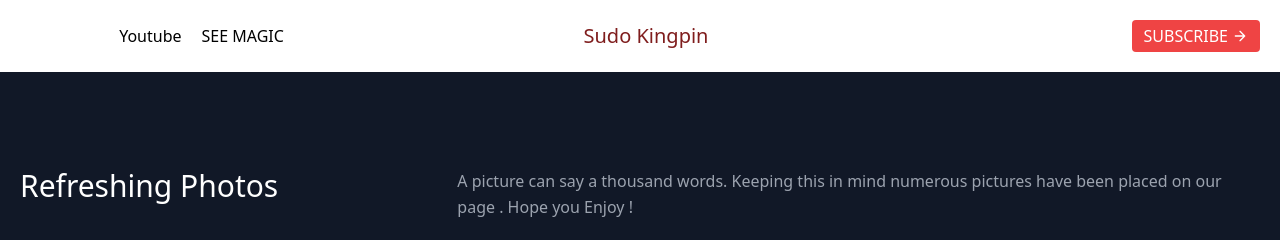
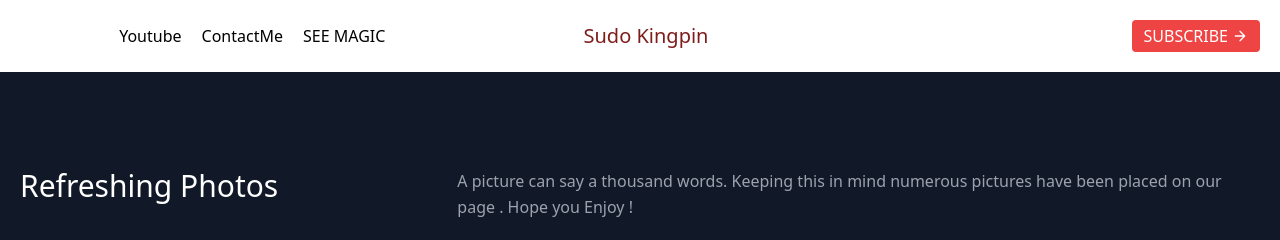
Before and after one commit to SudoKIngpin/SudoKingpin, a Flask app: page / in a window 1280 px wide. Shown: the top 240 px of the page. Run offline with Flask 2, Linux system fonts and the light colour scheme; some libraries are stand-ins or nearby versions.

Commit message:
Ig removed and ContactMe added

```diff
--- a/templates/index.html
+++ b/templates/index.html
@@ -16,6 +16,7 @@
         <a class="flex order-first lg:order-none lg:w-1/5 title-font font-medium items-center text-gray-900 lg:items-center lg:justify-center mb-4 md:mb-0">
 
         <a class="mr-5 hover:text-red-600" href='https://youtube.com/sudokingpin?sub_confirmation=1'>Youtube</a>
+	<a class="mr-5 hover:text-red-600" href='/ContactMe'>ContactMe</a>
 
 
         <a class="mr-5 hover:text-green-300"  href='/magic'>SEE MAGIC</a>
```
Also changed, not shown: 2 other files.
